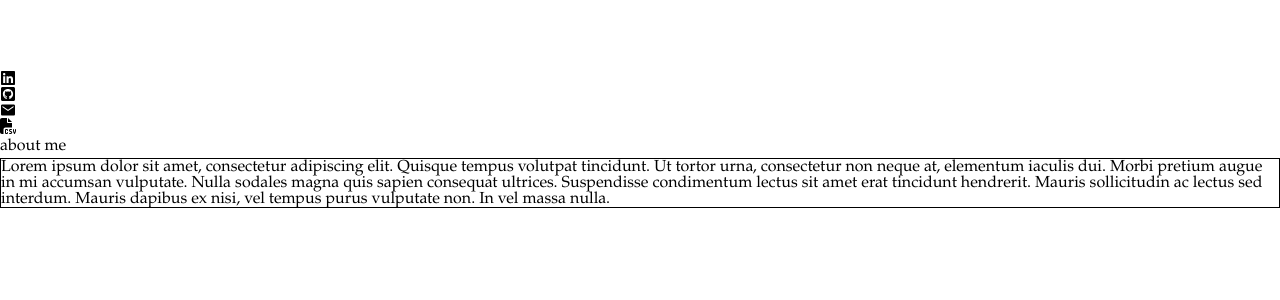
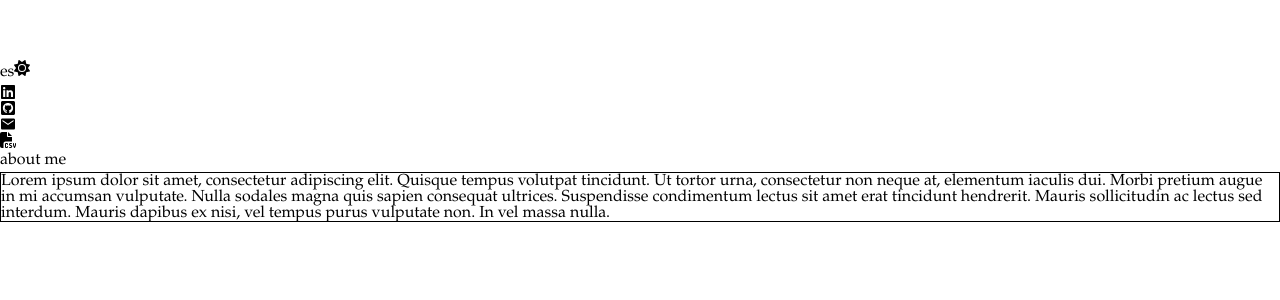
Before and after one commit to moonclau/portfolio, a React (Vite) app: page / in a window 1280 px wide. Shown: the top 300 px of the page. Built offline with nearby package versions, Linux system fonts and the light colour scheme.

Commit message:
background button change

```diff
--- a/src/PortfolioContainer/Templates/LogoAnimation/Logo.css
+++ b/src/PortfolioContainer/Templates/LogoAnimation/Logo.css
@@ -1,10 +1,61 @@
-#cursor{
-    animation: blink 0.7s infinite step-end;
-    /* fill: #cd4343 !important; */
+
+
+.logo_illustration.visible {
+  opacity: 1;
 }
-/* Animación del parpadeo */
+.cursor{
+  animation: blink 4s normal ;
+  opacity: 0;
+}
+.Vector_left{
+  animation: show_letter 0.4s normal ;
+  opacity: 1;
+}
+.cd{
+  animation: show_letter 0.8s normal ;
+  opacity: 1;
+}
+.e{
+  animation: show_letter 1.4s normal ;
+  opacity: 1;
+}
+.v{
+  animation: show_letter 2s normal ;
+  opacity: 1;
+
+}
+.slash{
+  animation: show_letter 2.5s normal ;
+  opacity: 1;
+}
+.Vector_right{
+  animation: show_letter 3s normal ;
+  opacity: 1;
+}
+/* Animation moving and blinking*/
 @keyframes blink {
-    50% {
-      opacity: 0;
-    }
+  0%{ opacity: 1; transform: translateX(-99%);}
+  5%{ opacity: 0;}
+  10%{ opacity: 1; }
+  15%{ opacity: 0; transform: translateX(-80%);}
+  20%{ opacity: 1; }
+  25%{ opacity: 0;}
+  30%{ opacity: 1; transform: translateX(-58%);}
+  35%{ opacity: 0;}
+  40%{ opacity: 1; }
+  45%{ opacity: 0; transform: translateX(-46%); }
+  50% { opacity: 1; }
+  55%{ opacity: 0;}
+  60%{ opacity: 1; transform: translateX(-32%); }
+  65%{ opacity: 0;}
+  70%{ opacity: 1; }
+  75%{ opacity: 0; transform: translateX(-20%);}
+  80%{ opacity: 1; }
+  85%{ opacity: 0;}
+  90%{ opacity: 1; transform: translateX(-0%);}
 }
+@keyframes show_letter {
+  to{
+    opacity: 0;
+  }
+}
--- a/src/PortfolioContainer/Templates/LogoAnimation/Logo.jsx
+++ b/src/PortfolioContainer/Templates/LogoAnimation/Logo.jsx
@@ -1,50 +1,64 @@
 import "./Logo.css";
+import { useState,useEffect } from "react";
 function Logo() {
+  const [isVisible, setIsVisible] = useState(false);
+
+  useEffect(() => {
+    // Cambia el estado a visible después de 3 segundos (3000 ms)
+    const timer = setTimeout(() => {
+      setIsVisible(true);
+    }, 3000);
+
+    // Limpieza: borra el temporizador si el componente se desmonta antes de tiempo
+    return () => clearTimeout(timer);
+  }, []);
+
   return (
     <div className="ml-12 ">
       <svg
-       className="illustration"
+        className={`logo_illustration ${isVisible ? 'visible' : ''}`}
         width="120"
-        height="70"
+        height="60"
         viewBox="0 0 285 85"
         fill="none"
         xmlns="http://www.w3.org/2000/svg"
       >
-        <rect width="285" height="85" />
-        <g id="logo">
+        <rect width="285" height="85"/>
+        <g className="logo">
           <path
-            id="cd"
+            className="cd"
             d="M88.3 27.7H67V30.6L73.7 31.4C73.8 37.6 73.8 43.9 73.8 50.1V52.8C73.8 54.6 73.8 56.3 73.8 58C65.5 56.5 59.9 49.2 59.9 36.7C59.9 24.2 67.7 15.1 77.5 15.1C87.3 15.1 82.4 15.6 85 17.1L86.4 25.4H90.8L90.5 15C85.6 12.2 80.5 11.5 76.6 11.5C62.6 11.5 52.3 22.3 52.3 36.7C52.3 51.1 60.8 60.5 73.8 61.8C73.8 65.4 73.8 68.9 73.7 72.4L67 73.2V76.1H86.9C100.9 76.1 111.6 67.6 111.6 52.1C111.6 36.6 102.1 27.9 88.4 27.9L88.3 27.7ZM86.5 72.6H80.6C80.6 69 80.5 65.4 80.5 61.7C84.3 61.3 88 60.3 91.4 58.4L91.7 48H87.3L85.9 56.3C84.1 57.2 82.3 57.7 80.5 58C80.5 56.3 80.5 54.5 80.5 52.8V50.1C80.5 43.7 80.5 37.3 80.6 31.1H87.2C97.9 31.1 104.1 38.4 104.1 52C104.1 65.6 97.9 72.7 86.6 72.7L86.5 72.6Z"
-            fill="#FFFFFF"
+            fill="#1D1D1B"
           />
           <path
-            id="e"
+            className="e"
             d="M148.2 54.6C148.2 56.3 148 57.7 147.7 58.6H121.1V55.6H138.3C141.8 55.6 142.6 53.9 142.6 51.9C142.6 47.8 139.1 44.1 134.6 44.1C130.1 44.1 124.6 48 124.6 58.3C124.6 68.6 129.2 72.3 136.4 72.3C143.6 72.3 143.9 70.2 146.5 67.2L148.2 68.5C145.6 73.6 141 76.9 134.4 76.9C124.7 76.9 118.4 70.2 118.4 59.3C118.4 48.4 125.9 40.9 134.9 40.9C143.9 40.9 148.3 45.9 148.3 54.7L148.2 54.6Z"
-            fill="#FFFFFF"
+            fill="#1D1D1B"
           />
           <path
-            id="v"
+            className="v"
             d="M158.2 45.8L151.1 44.6V41.9H168.4V44.6L159.6 45.8H158.2ZM160.5 41.8L171.8 71.1L168.8 74.8L180.4 41.7H184.3L171.2 76.3H168.2L153.6 41.7H160.5V41.8ZM180.3 45.8L173.1 44.6V41.9H186.8V44.6L181.7 45.8H180.3Z"
-            fill="#FFFFFF"
+            fill="#1D1D1B"
           />
           <path
-            id="Vector"
+            className="Vector_right"
             d="M274.1 43.5L227.9 70.5L224.4 64.3L267.1 40.2V41.4L224.4 17.3L227.9 11.1L274.1 38.1V43.6V43.5Z"
-            fill="#FFFFFF"
+            fill="#1D1D1B"
           />
           <path
-            id="Vector_2"
+            className="Vector_left"
             d="M0 38L46.2 11L49.7 17.2L7 41.3V40.1L49.7 64.2L46.2 70.4L0 43.4V37.9V38Z"
-            fill="#FFFFFF"
+            fill="#1D1D1B"
           />
           <path
-            id="Vector_3"
+            className="slash"
             d="M216.5 2.2H221.1L198.9 74.4H194.3L216.5 2.2Z"
-            fill="#FFFFFF"
+            fill="#1D1D1B"
           />
-          <path id="cursor" d="M280.1 0H284.9V85H280.1V0Z" fill="#FFFFFF" />
         </g>
-
+        <g className="Capa_2">
+          <path className="cursor cursor_move" d="M280.1 0H284.9V85H280.1V0Z" fill="#1D1D1B" />
+        </g>
       </svg>
     </div>
   );
--- a/src/PortfolioContainer/Templates/SocialMedia/SocialMedia.jsx
+++ b/src/PortfolioContainer/Templates/SocialMedia/SocialMedia.jsx
@@ -4,8 +4,8 @@ import { FaGithubSquare } from "react-icons/fa";
 import { FaFileCsv } from "react-icons/fa6";
 const SocialMedia = () => {
     return (
-        <div className="social-media relative h-full w-7 ml-2 mr-2">
-            <div className="absolute inset-x-0 bottom-28 ">
+        <div className="social-media md:relative h-full w-7 ml-2 mr-2">
+            <div className="md:absolute md:inset-x-0 md:bottom-28 ">
                 <FaLinkedin className="mb-3 size-7 "/>
                 <FaGithubSquare className="mb-3 size-7 "/>
                 <IoMdMail className="mb-3 size-7 "/>
--- a/src/PortfolioContainer/Templates/template.css
+++ b/src/PortfolioContainer/Templates/template.css
@@ -5,3 +5,30 @@
     width: 100%;
     border: 1px solid;
   }
+/* .icon-color-dark .social-media{
+ color: white;
+} */
+
+.icon-color-dark {
+ .cd{
+  fill: #FFFFFF !important;
+ }
+ .slash{
+  fill: #FFFFFF !important;
+ }
+ .e{
+  fill: #FFFFFF !important;
+ }
+ .v{
+  fill: #FFFFFF !important;
+ }
+ .Vector_right{
+  fill: #FFFFFF !important;
+ }
+ .Vector_left{
+  fill: #FFFFFF !important;
+ }
+ .cursor{
+  fill: #FFFFFF !important;
+ }
+}
--- a/src/PortfolioContainer/Templates/template.jsx
+++ b/src/PortfolioContainer/Templates/template.jsx
@@ -1,24 +1,53 @@
 // import NavbarStruct from "./navbar/NavbarStruct.jsx";
 // import { Outlet } from "react-router-dom";
 import SocialMedia from "./SocialMedia/SocialMedia.jsx";
-import './template.css';
-import Logo from './LogoAnimation/Logo.jsx';
+import "./template.css";
+import Logo from "./LogoAnimation/Logo.jsx";
+import { useState } from "react";
+import { IoMdMoon } from "react-icons/io";
+import { FaSun } from "react-icons/fa6";
+
 const Template = () => {
+  const [languaje, setLanguaje] = useState("esp");
+  const [isDark, setIsDark] = useState(true);
+  const handleBackground = () => {
+    setIsDark(!isDark);
+  };
   return (
-        <div className="page w-full md:overflow-hidden md:h-screen">
-        <div className="menu w-full h-16 bg-blue-600">
-            <Logo/>
+    <div
+      className={`page w-full md:overflow-hidden md:h-screen ${
+        isDark
+          ? "bg-gradient-to-br from-slate-900 to-sky-800 icon-color-dark text-white fill-white"
+          : "bg-white"
+      }`}
+    >
+      <div className="menu w-full h-14 ">
+        <div className="grid grid-cols-5 gap-4">
+          <Logo className="col-span-4" />
+          <div className="col-start-5 w-12 grid grid-cols-2 gap-4 mr-10 md:mr-20  justify-center justify-self-center  align-middle ">
+            <button>es</button>
+            <button className="" onClick={handleBackground}>
+                {isDark? <FaSun className="size-7"/>:<IoMdMoon className="size-7"/>}
+            </button>
+          </div>
+        </div>
       </div>
       <div className="flex w-full h-full">
         <div className="social-media">
-                <SocialMedia/>
+          <SocialMedia />
         </div>
-            <div className="about-me w-2/5 bg-yellow-100">about me</div>
-            <div className=" este" >
-            Lorem ipsum dolor sit amet, consectetur adipiscing elit. Quisque tempus volutpat tincidunt. Ut tortor urna, consectetur non neque at, elementum iaculis dui. Morbi pretium augue in mi accumsan vulputate. Nulla sodales magna quis sapien consequat ultrices. Suspendisse condimentum lectus sit amet erat tincidunt hendrerit. Mauris sollicitudin ac lectus sed interdum. Mauris dapibus ex nisi, vel tempus purus vulputate non. In vel massa nulla.
+        <div className="about-me w-2/5 ">about me</div>
+        <div className=" este">
+          Lorem ipsum dolor sit amet, consectetur adipiscing elit. Quisque
+          tempus volutpat tincidunt. Ut tortor urna, consectetur non neque at,
+          elementum iaculis dui. Morbi pretium augue in mi accumsan vulputate.
+          Nulla sodales magna quis sapien consequat ultrices. Suspendisse
+          condimentum lectus sit amet erat tincidunt hendrerit. Mauris
+          sollicitudin ac lectus sed interdum. Mauris dapibus ex nisi, vel
+          tempus purus vulputate non. In vel massa nulla.
         </div>
       </div>
-        <div/>
+      <div />
     </div>
   );
 };
```
Lines whose indentation alone changed are shown as unchanged.
